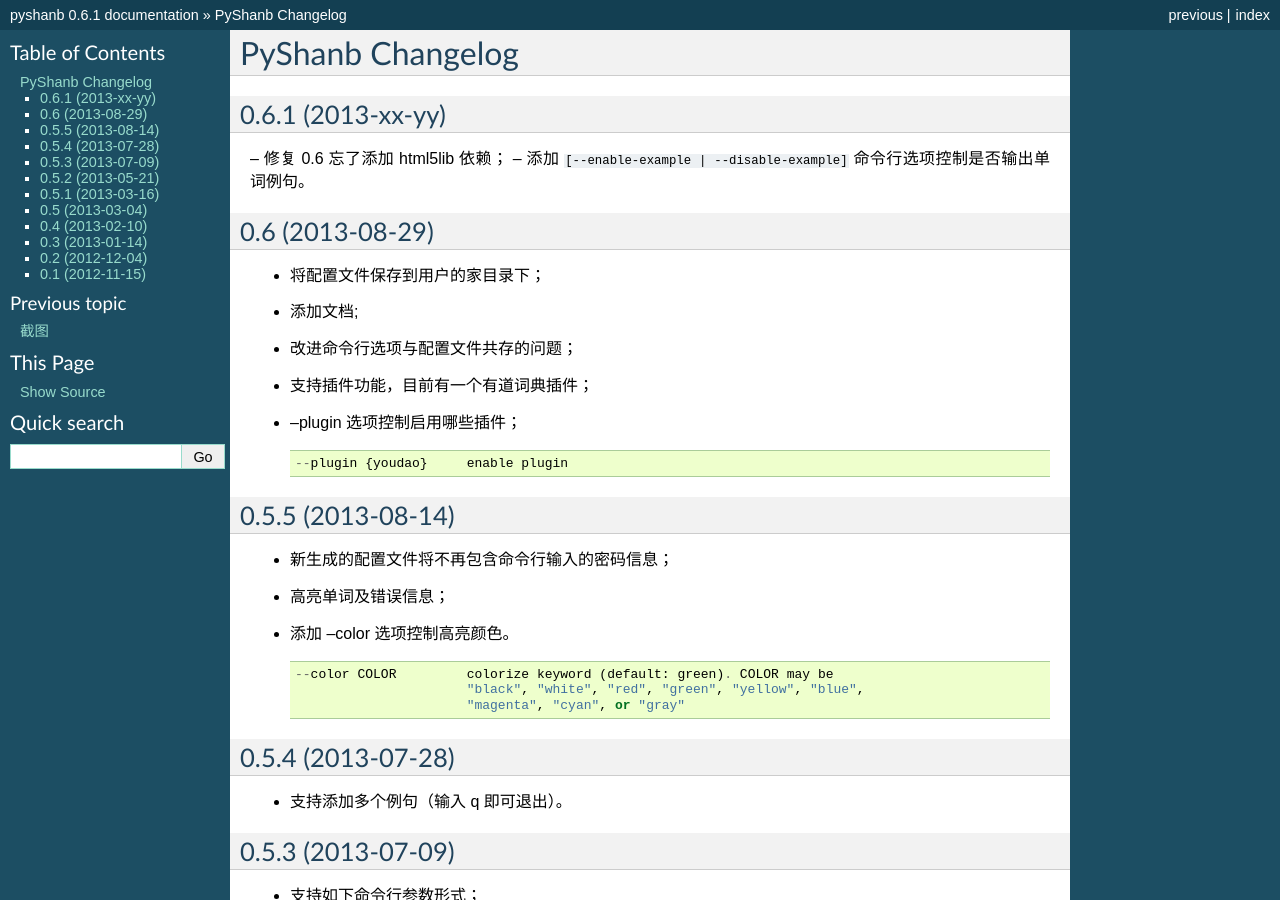
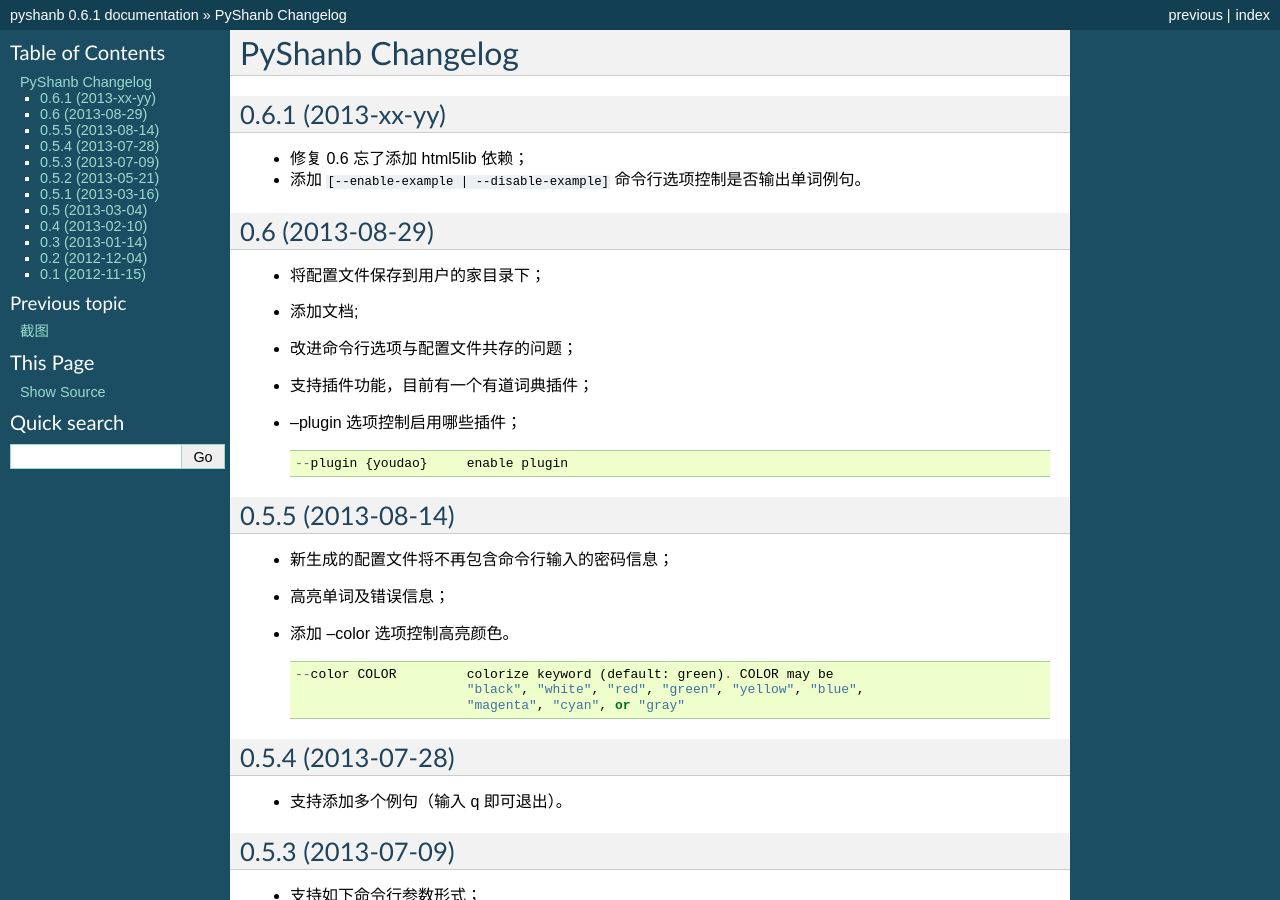
Before and after one commit to mozillazg/PyShanb, a Sphinx documentation site: the page built from docs/changelog.rst, in a window 1280 px wide and 900 px high. Built offline with Sphinx 7.4.7, drawn with Linux system fonts in a browser that asks for light colours.

Commit message:
修复 rst 语法问题.

```diff
--- a/CHANGELOG.rst
+++ b/CHANGELOG.rst
@@ -5,8 +5,8 @@
 0.6.1 (2013-08-31)
 ------------------
 
--- 修复 0.6 忘了添加 html5lib 依赖；
--- 添加 ``[--enable-example | --disable-example]`` 命令行选项控制是否输出单词例句。
+-  修复 0.6 忘了添加 html5lib 依赖；
+-  添加 ``[--enable-example | --disable-example]`` 命令行选项控制是否输出单词例句。
 
 
 0.6 (2013-08-29)
--- a/docs/changelog.rst
+++ b/docs/changelog.rst
@@ -5,8 +5,8 @@
 0.6.1 (2013-xx-yy)
 ------------------
 
--- 修复 0.6 忘了添加 html5lib 依赖；
--- 添加 ``[--enable-example | --disable-example]`` 命令行选项控制是否输出单词例句。
+-  修复 0.6 忘了添加 html5lib 依赖；
+-  添加 ``[--enable-example | --disable-example]`` 命令行选项控制是否输出单词例句。
 
 
 0.6 (2013-08-29)
```
